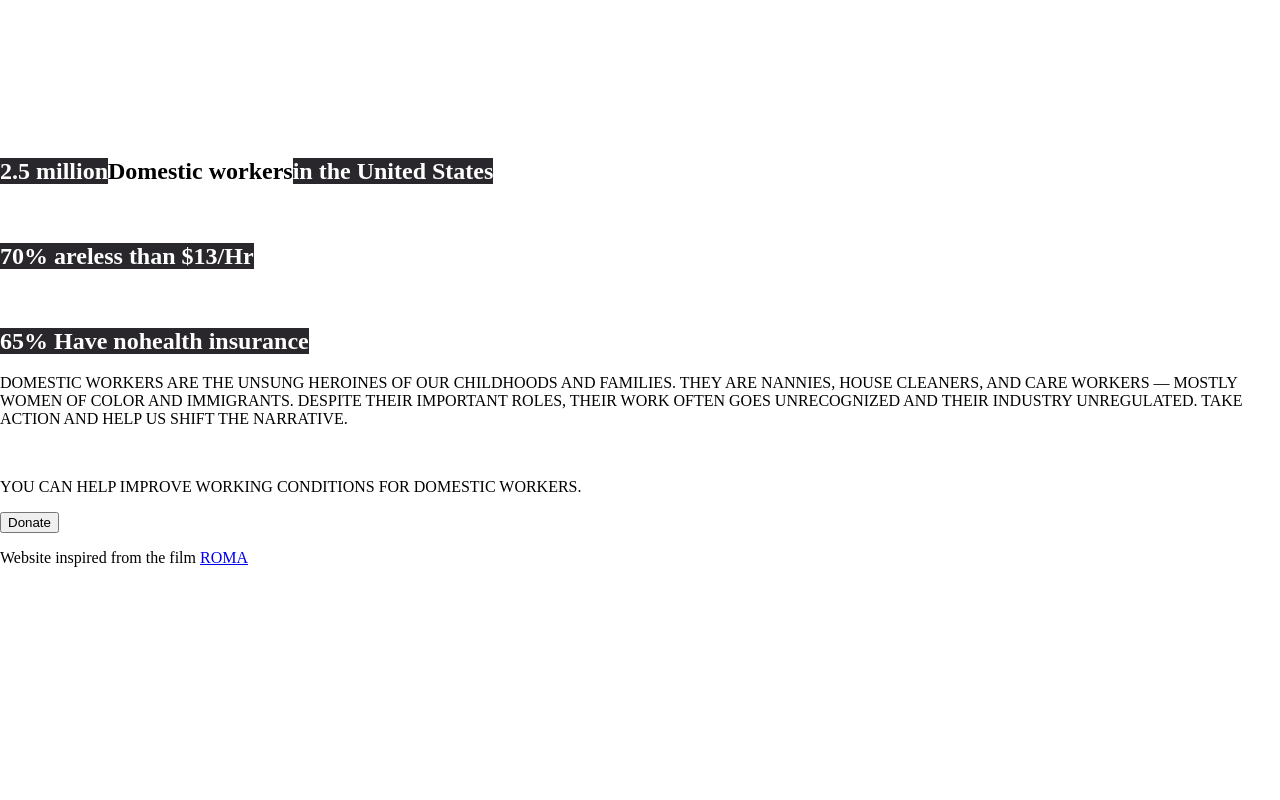
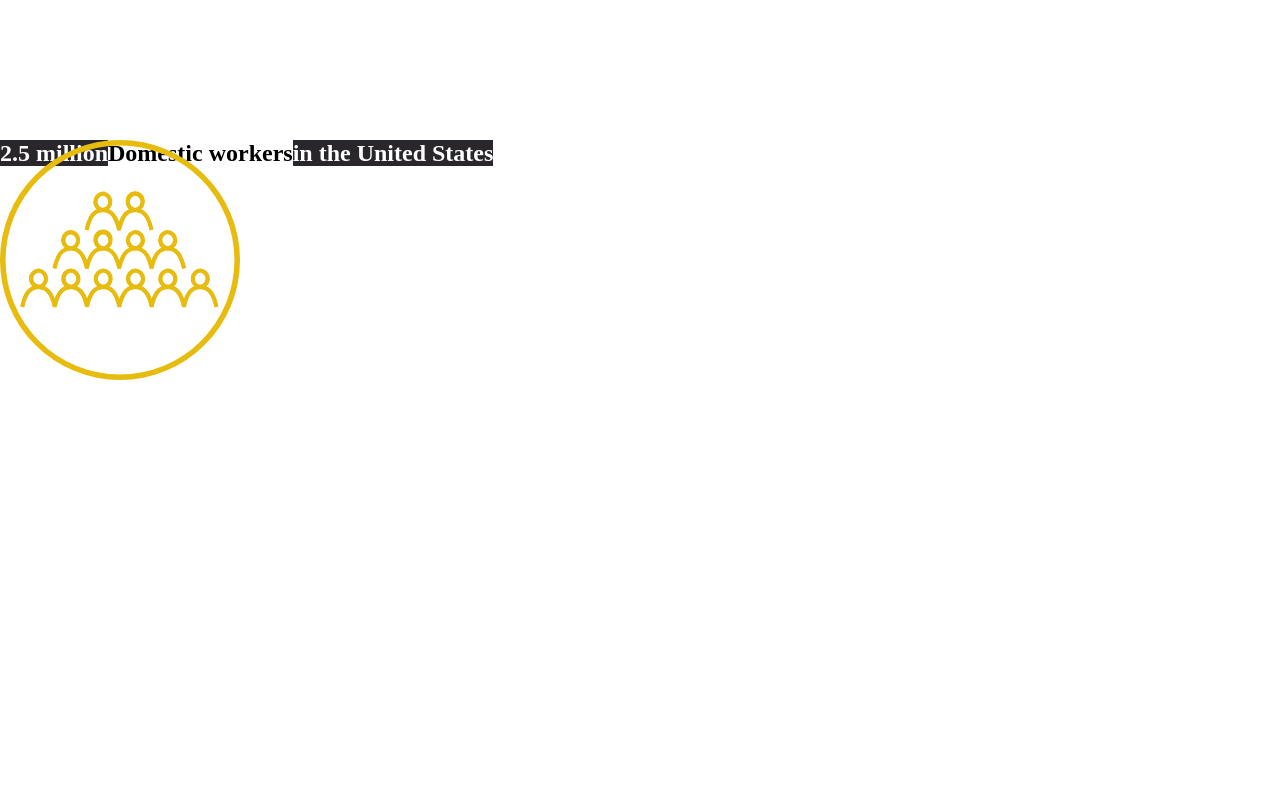
Before and after one commit to Floriovv/Project_Roma, a plain HTML site: page index.html in a window 1280 px wide. Shown: the part 1480-2280 px from the top of the page. Before the commit the page ends 2063 px from the top, so only its background shows below. Drawn offline with Linux system fonts and the light colour scheme; files whose address does not match are found by name.

Commit message:
einrichten der dritten Section mit SVG

```diff
--- a/assets/css/style.css
+++ b/assets/css/style.css
@@ -30,13 +30,7 @@ span{
 
 /* ENDE HEADER */
 
-/* ERSTE SECTION */
-
-.section--first{
-    position: relative;
-    height: 100vh;
-    width: 100vw;
-}
+/* BACKGROUND */
 
 .fixedbackground{
     position: fixed;
@@ -49,6 +43,16 @@ span{
     margin: 0;
     padding: 0;
     top: 0;
+}
+
+/* ENDE BACKGROUND */
+
+/* ERSTE SECTION */
+
+.section--first{
+    position: relative;
+    height: 100vh;
+    width: 100vw;
 }
 
 h1{
@@ -95,9 +99,27 @@ h1{
     display: inline-block;
     height: 800px;
     width: 630px;
-    left: 10%;
+    left: 20%;
     bottom: 10%;
     color: #6bc1a3;
     font-size: 30px;
     line-height: 40px;
 }
+
+/* ENDE DER ZWEITEN SECTION */
+
+/* DRITTE SECTION */
+
+.section--thirdsection{
+    height: 100vh;
+    width: 100vw;
+    position: relative;
+}
+
+.workersymbol{
+    position: absolute;
+    height: 240px;
+    width: 240px;
+}
+
+/* ENDE DER DRITTEN SECTION */
--- a/index.html
+++ b/index.html
@@ -28,8 +28,8 @@
                     WHO CARE FOR OUR FAMILIES AND OUR HOMES:</span> THE REAL-LIFE CLEOS EVERYWHERE.
                 </p>
             </section>
-            <section>
-                <img src="" alt="">
+            <section class="section--thirdsection">
+                <img src="assets/img/stat-workers-color.svg" alt="Arbeitersymbol" class="workersymbol">
                 <h2><span>2.5 million</span>Domestic workers<span>in the United States</span></h2>
             </section>
             <section>
```
Also changed, not shown: assets/img/stat-health-color.svg (added), assets/img/stat-pay-color.svg (added), assets/img/stat-workers-color.svg (added).
